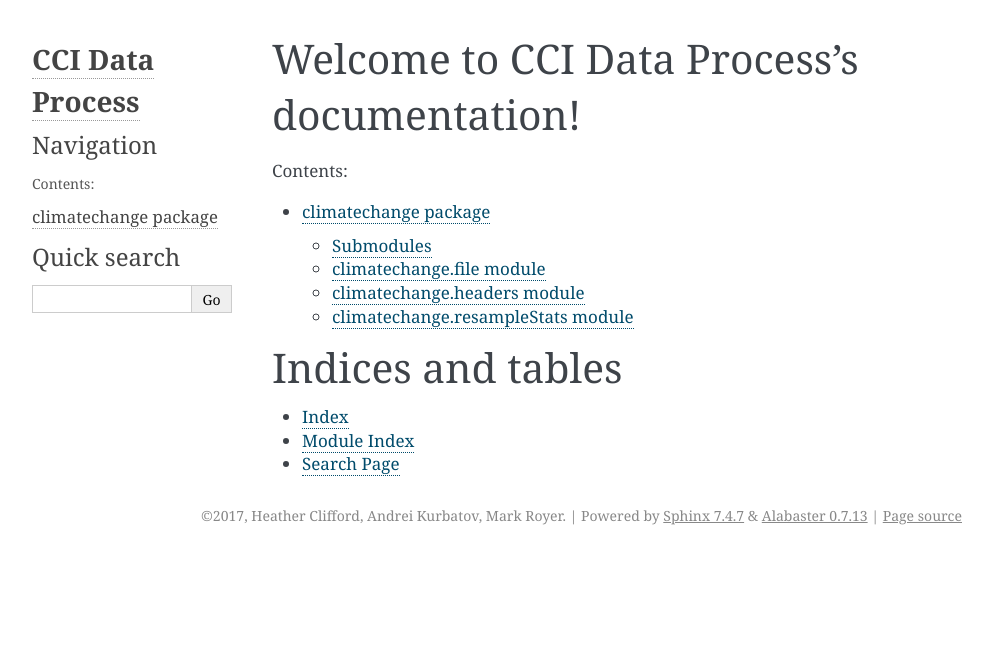
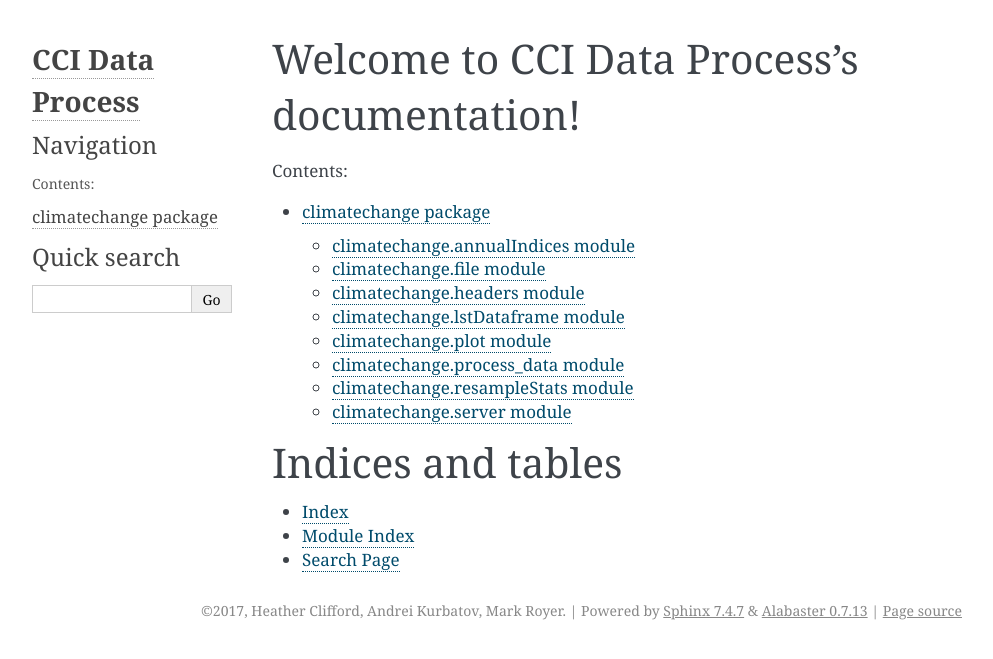
Before and after one commit to ClimateChangeInstitute/cci-data-process, a Sphinx documentation site: the page built from doc/index.rst, in a window 1280 px wide. Shown: the top 659 px of the page, without its empty margins (148-1141 px from the left). Built offline with Sphinx 7.4.7, drawn with Linux system fonts in a browser that asks for light colours.

Commit message:
Update modules to document

```diff
--- a/doc/api.rst
+++ b/doc/api.rst
@@ -1,8 +1,13 @@
 climatechange package
 =====================
 
-Submodules
-----------
+climatechange\.annualIndices module
+-----------------------------------
+
+.. automodule:: climatechange.annualIndices
+    :members:
+    :undoc-members:
+    :show-inheritance:
 
 climatechange\.file module
 --------------------------
@@ -20,6 +25,30 @@ climatechange\.headers module
     :undoc-members:
     :show-inheritance:
 
+climatechange\.lstDataframe module
+-----------------------------------
+
+.. automodule:: climatechange.lstDataframe
+    :members:
+    :undoc-members:
+    :show-inheritance:
+
+climatechange\.plot module
+--------------------------
+
+.. automodule:: climatechange.plot
+    :members:
+    :undoc-members:
+    :show-inheritance:
+
+climatechange\.process_data module
+----------------------------------
+
+.. automodule:: climatechange.process_data
+    :members:
+    :undoc-members:
+    :show-inheritance:
+
 climatechange\.resampleStats module
 -----------------------------------
 
@@ -27,3 +56,11 @@ climatechange\.resampleStats module
     :members:
     :undoc-members:
     :show-inheritance:
+
+climatechange\.server module
+-----------------------------------
+
+.. automodule:: climatechange.server
+    :members:
+    :undoc-members:
+    :show-inheritance:
```
